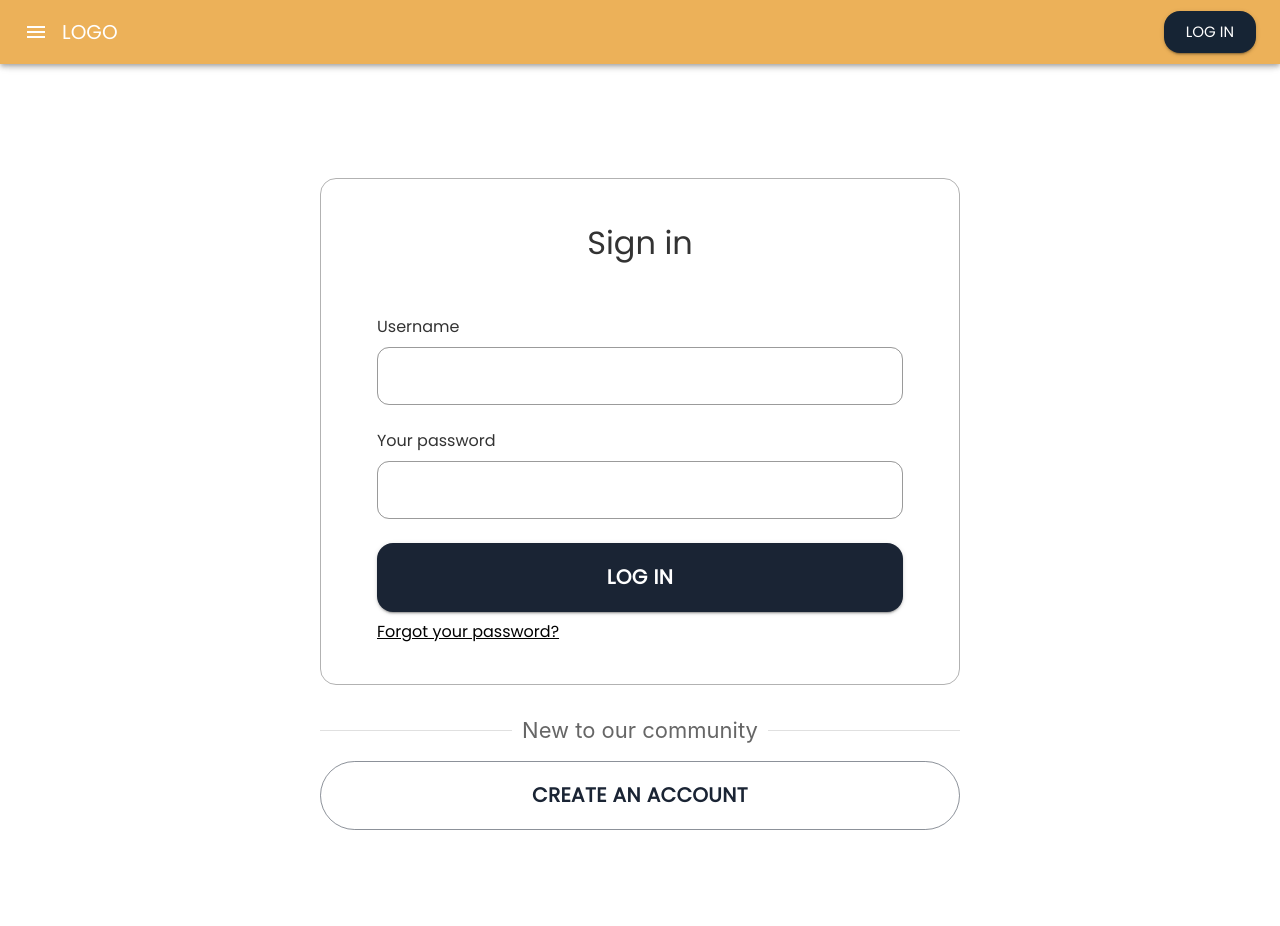
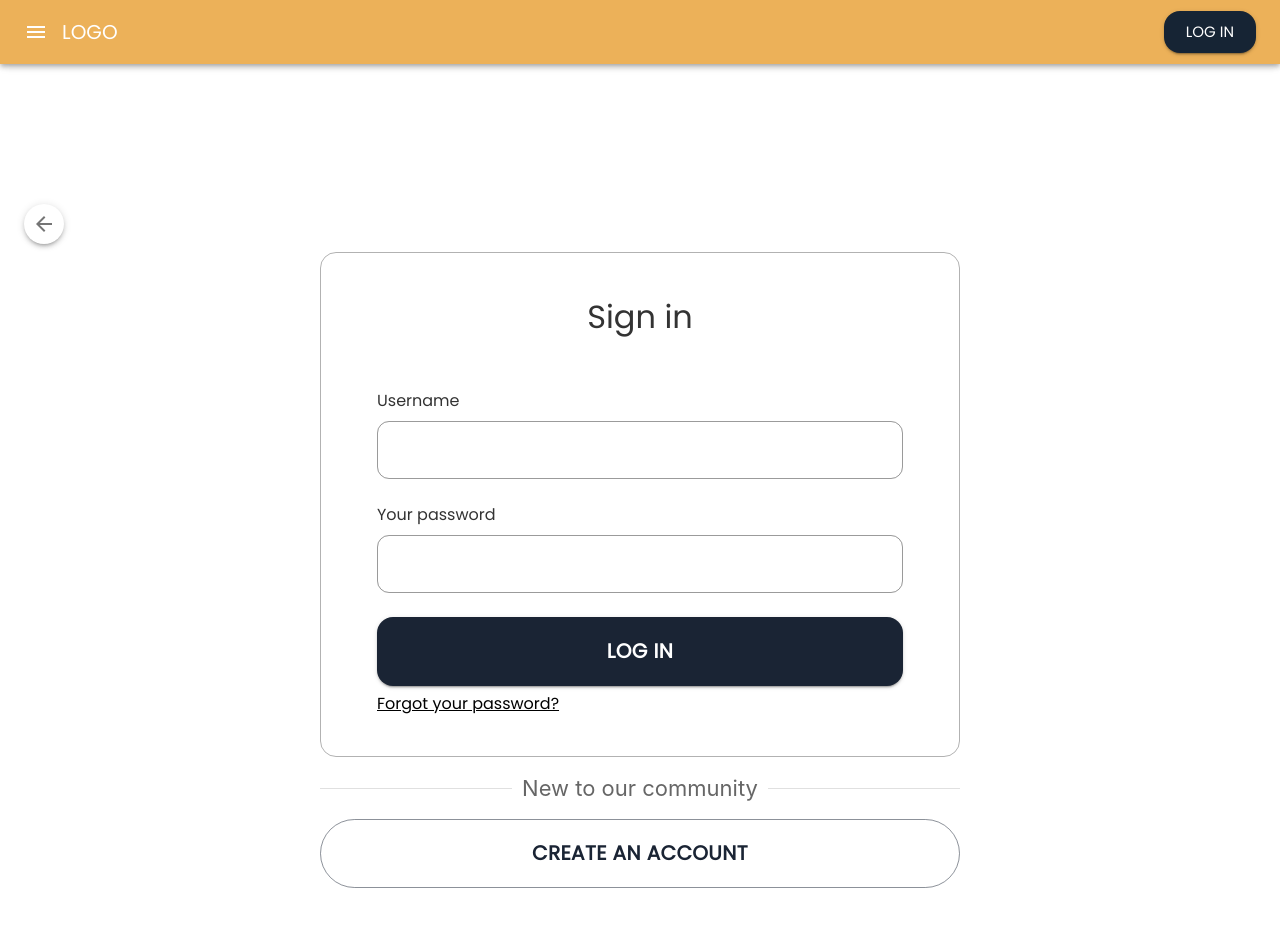
Before and after one commit to LanguageAppSpace/language-app-frontend, a React (Vite) app: page /login in a window 1280 px wide. Shown: the top 926 px of the page. Built offline with nearby package versions, Linux system fonts and the light colour scheme; no server answers.

Commit message:
Added BackButton component
And implemented in Login and Register components

```diff
--- a/src/Login/Login.tsx
+++ b/src/Login/Login.tsx
@@ -12,6 +12,7 @@ import { useDispatch } from "react-redux";
 import { setLoadingUser, setCredentials } from "@redux/auth/authSlice.ts";
 import { useLoginUserMutation } from "@redux/auth/authApiSlice.ts";
 import Navigation from "@/Landing Page/Navigation";
+import BackButton from "@/components/BackButton";
 
 interface FormData {
   username: string;
@@ -60,10 +61,10 @@ const Login = () => {
   };
 
   return (
-    <>
+    <LoginWrapper>
       <Navigation />
-      <StyledFormWrapper>
-        <SignInFormContainer>
+      <BackButton />
+      <LoginFormContainer>
         <LoginForm onSubmit={handleSubmit(onSubmit)}>
           <LoginFormTitle align="center">Sign in</LoginFormTitle>
           <Grid container spacing={3}>
@@ -106,15 +107,14 @@ const Login = () => {
             </CreateAccountButton>
           </StyledLink>
         </SignUpSection>
-        </SignInFormContainer>
-      </StyledFormWrapper>
-    </>
+      </LoginFormContainer>
+    </LoginWrapper>
   );
 };
 
 export default Login;
 
-export const StyledFormWrapper = styled("div")(() => ({
+export const LoginWrapper = styled("div")(() => ({
   display: "flex",
   flexDirection: "column",
   justifyContent: "center",
@@ -123,25 +123,24 @@ export const StyledFormWrapper = styled("div")(() => ({
   padding: "80px 0 48px 0",
 }));
 
-export const SignInFormContainer = styled("div")(() => ({
+export const LoginFormContainer = styled("div")(() => ({
   maxWidth: "640px",
   width: "100%",
   boxSizing: "border-box",
   display: "flex",
   flexDirection: "column",
-  justifyContent: "center",
-  alignItems: "center",
 }));
 
 export const LoginForm = styled("form")(({ theme }) => ({
   display: "flex",
+  maxWidth: 640,
+  justifyContent: "center",
   flexDirection: "column",
   borderRadius: "16px",
   border: `1px solid ${alpha(theme.palette.primary.light, 0.5)}`,
   padding: "40px 56px",
   boxSizing: "border-box",
   width: "100%",
-  margin: "32px 0 14px 0",
 }));
 
 export const LoginButton = styled(Button)(({ theme }) => ({
@@ -168,17 +167,11 @@ export const LoginFormTitle = styled(Typography)(({ theme }) => ({
   marginBottom: "48px",
 }));
 
-export const CreateAccountButton = styled(Button)(() => ({
-  display: "flex",
-  padding: "16px 0",
-  justifyContent: "center",
-  alignItems: "center",
-  fontSize: "20px",
-  fontStyle: "normal",
-  fontWeight: "700",
-  letterSpacing: "0.4px",
-  width: "100%",
-  borderRadius: "40px",
+export const ForgetPassword = styled(Typography)(() => ({
+  textDecoration: "underline",
+  fontSize: "16px",
+  cursor: "pointer",
+  marginTop: 6,
 }));
 
 export const StyledLink = styled(Link)`
@@ -196,13 +189,20 @@ export const SignUpSection = styled("div")(() => ({
   width: "100%",
 }));
 
-export const ForgetPassword = styled(Typography)(() => ({
-  textDecoration: "underline",
-  fontSize: "16px",
-  cursor: "pointer",
-  marginTop: "8px",
+export const CreateAccountButton = styled(Button)(() => ({
+  display: "flex",
+  padding: "16px 0",
+  justifyContent: "center",
+  alignItems: "center",
+  fontSize: "20px",
+  fontStyle: "normal",
+  fontWeight: "700",
+  letterSpacing: "0.4px",
+  width: "100%",
+  borderRadius: "40px",
 }));
 
+// Unused components
 export const LoginWithGoogleButton = styled(Button)(() => ({
   display: "flex",
   padding: "17px 26px",
--- a/src/Register/Register.tsx
+++ b/src/Register/Register.tsx
@@ -6,14 +6,14 @@ import ArrowForwardIcon from "@mui/icons-material/ArrowForward";
 import { useNavigate, Link } from "react-router-dom";
 import { styled } from "@mui/material/styles";
 import { alpha } from "@mui/system";
-import { StyledFormWrapper, LoginButton } from "@/Login/Login";
+import { LoginButton, LoginWrapper } from "@/Login/Login";
 import RegisterImage from "@assets/images/register-page-image.png";
-import Logo from "@assets/images/logo.svg";
 import { ROUTE } from "@config/route.config.ts";
 import { showNotification } from "@redux/notification/notificationSlice.ts";
 import { useDispatch } from "react-redux";
 import { useRegisterUserMutation } from "@redux/auth/authApiSlice.ts";
 import Navigation from "@/Landing Page/Navigation";
+import BackButton from "@/components/BackButton";
 
 interface FormData {
   username: string;
@@ -68,13 +68,13 @@ const SignUpForm: React.FC = () => {
   };
 
   return (
-    <>
+    <LoginWrapper>
       <Navigation />
-      <StyledFormWrapper>
+      <BackButton />
+      <RegisterFormContainer>
         <RegisterForm onSubmit={handleSubmit(handleSumbit)}>
           <Grid container justifyContent="center" alignItems="center">
             <Grid item xs={7}>
-              <img src={Logo} alt="Logo" />
               <RegisterFormTitle variant="h4">
                 Create an account
               </RegisterFormTitle>
@@ -154,23 +154,30 @@ const SignUpForm: React.FC = () => {
             </Grid>
           </Grid>
         </RegisterForm>
-      </StyledFormWrapper>
-    </>
+      </RegisterFormContainer>
+    </LoginWrapper>
   );
 };
 
 export default SignUpForm;
 
+export const RegisterFormContainer = styled("div")(() => ({
+  maxWidth: "100%",
+  display: "flex",
+  boxSizing: "border-box",
+  flexDirection: "column",
+  justifyContent: "center",
+}));
+
 export const RegisterForm = styled("form")(({ theme }) => ({
-  marginTop: theme.spacing(4),
   display: "flex",
   flexDirection: "column",
-  gap: theme.spacing(2),
   borderRadius: "24px",
   border: `1px solid ${alpha(theme.palette.primary.light, 0.5)}`,
-  padding: theme.spacing(7),
-  maxWidth: "1017px",
+  padding: "40px 56px",
+  maxWidth: 1017,
   boxSizing: "border-box",
+  width: "100%",
 }));
 
 export const StyledRegisterImage = styled("img")(() => ({
@@ -190,11 +197,11 @@ export const RegisterFormSubtitle = styled(Typography)(({ theme }) => ({
   flexDirection: "row",
   display: "flex",
   alignItems: "center",
-  gap: theme.spacing(1),
+  gap: 8,
   fontSize: "16px",
   fontWeight: 400,
   marginTop: theme.spacing(1),
-  marginBottom: "40px",
+  marginBottom: 36,
 }));
 
 export const LogInLink = styled(Link)(({ theme }) => ({
@@ -220,7 +227,7 @@ export const FormInputLabel = styled(InputLabel)(({ theme }) => ({
 export const RegisterFormButtons = styled("div")(() => ({
   display: "flex",
   justifyContent: "space-between",
-  marginTop: "15px",
+  marginTop: 16,
   alignItems: "center",
 }));
 
--- /dev/null
+++ b/src/components/BackButton.tsx
@@ -0,0 +1,39 @@
+import IconButton from "@mui/material/IconButton";
+import ArrowBack from "@mui/icons-material/ArrowBack";
+import { useNavigate } from "react-router-dom";
+import { styled } from "@mui/material/styles";
+import { Box } from "@mui/system";
+
+const BackButton = () => {
+  const navigate = useNavigate();
+
+  return (
+    <BackButtonDiv>
+      <StyledIconButton onClick={() => navigate(-1)} aria-label="back">
+        <ArrowBack />
+      </StyledIconButton>
+    </BackButtonDiv>
+  );
+};
+
+export default BackButton;
+
+export const BackButtonDiv = styled(Box)({
+  width: "100%",
+  height: "auto",
+  margin: "8px 0",
+  justifyContent: "flex-start",
+});
+
+export const StyledIconButton = styled(IconButton)(({ theme }) => ({
+  boxShadow: theme.shadows[3],
+  marginLeft: 16,
+  backgroundColor: theme.palette.background.paper,
+  "&:hover": {
+    boxShadow: theme.shadows[5],
+    backgroundColor: theme.palette.action.hover,
+  },
+  transition: theme.transitions.create(["box-shadow", "transform"], {
+    duration: theme.transitions.duration.short,
+  }),
+}));
```
Lines whose indentation alone changed are shown as unchanged.
